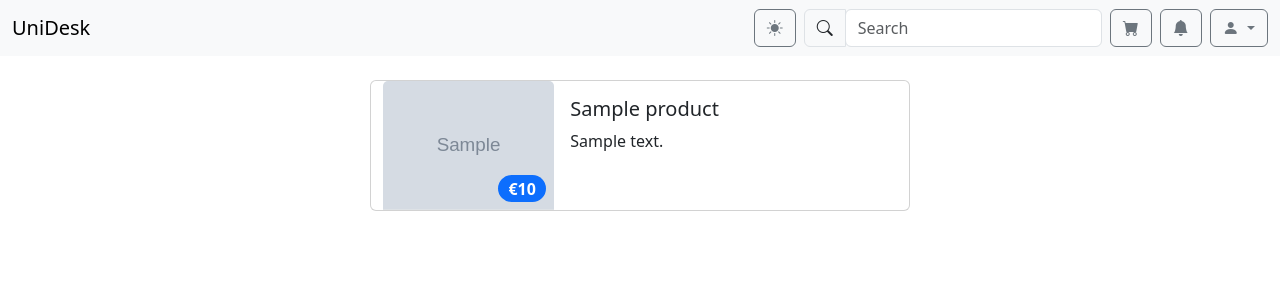
After one commit to mochiSDK/UniDesk, a PHP site: page /search.php in a window 1280 px wide. The commit adds this page. Shown: the top 300 px of the page. Run offline with PHP 8.4, Linux system fonts and the light colour scheme; the visitor is signed in with stand-in values (Sample User, id 1); tables that the repository leaves empty or names only in its code hold one stand-in row (values such as "Sample post"); grey boxes marked "Sample" are stand-in pictures.

Commit message:
Implemented search in navbar

```diff
--- a/db/database_helper.php
+++ b/db/database_helper.php
@@ -334,4 +334,12 @@ class DatabaseHelper {
         return $res1 and $res2;
     }
 
+    public function searchProduct($query) {
+        $statement = $this->db->prepare("SELECT ProductId, Name, Description, Price, Picture FROM PRODUCTS WHERE Name LIKE ?");
+        $search = "%" . $query . "%";
+        $statement->bind_param("s", $search);
+        $statement->execute();
+        return $statement->get_result()->fetch_all(MYSQLI_ASSOC);
+    }
+
 }
--- /dev/null
+++ b/search.php
@@ -0,0 +1,7 @@
+<?php
+require_once("bootstrap.php");
+
+$templateParams["products"] = $db_helper->searchProduct($_GET["search"] ?? "");
+
+require("templates/search_list.php");
+?>
--- a/templates/navbar.php
+++ b/templates/navbar.php
@@ -24,7 +24,9 @@
                 <li class="nav-item me-2">
                     <div class="input-group">
                         <div class="input-group-text" id="btnGroupAddon2"><i class="bi bi-search"></i></div>
-                        <input type="text" class="form-control" placeholder="Search" aria-label="Search">
+                        <form method="get" action="search.php">
+                            <input name="search" type="text" class="form-control" placeholder="Search" aria-label="Search">
+                        </form>
                     </div>
                 </li>
                 <li class="nav-item me-2">
--- /dev/null
+++ b/templates/search_list.php
@@ -0,0 +1,38 @@
+<!DOCTYPE html>
+<html>
+
+<head>
+    <meta charset="utf-8">
+    <title>Search - UniDesk</title>
+    <meta name="viewport" content="width=device-width, initial-scale=1">
+    <link href="https://cdn.jsdelivr.net/npm/bootstrap@5.3.7/dist/css/bootstrap.min.css" rel="stylesheet" integrity="sha384-LN+7fdVzj6u52u30Kp6M/trliBMCMKTyK833zpbD+pXdCLuTusPj697FH4R/5mcr" crossorigin="anonymous">
+</head>
+
+<body>
+    <?php require_once "navbar_controller.php"; ?>
+    <div class="container mt-4">
+        <?php foreach ($templateParams["products"] as $product): ?>
+            <div class="row d-flex justify-content-center">
+                <a href="product_page.php?ProductId=<?php echo $product["ProductId"]; ?>" class="card mb-3 w-100 text-decoration-none" style="max-width: 540px;">
+                    <div class="row g-0">
+                        <div class="col-md-4">
+                            <div class="position-relative">
+                                <img src="<?php echo $product["Picture"] ?>" class="card-img-top border-bottom" style="max-height: 200px; object-fit: contain;" alt="...">
+                                <span class="badge rounded-pill text-bg-primary position-absolute bottom-0 end-0 me-2 mb-2 fs-6">€<?php echo $product["Price"]; ?></span>
+                            </div>
+                        </div>
+                        <div class="col-md-8">
+                            <div class="card-body">
+                                <h5 class="card-title"><?php echo $product["Name"]; ?></h5>
+                                <p class="card-text"><?php echo $product["Description"]; ?></p>
+                            </div>
+                        </div>
+                    </div>
+                </a>
+            </div>
+        <?php endforeach; ?>
+    </div>
+    <script src="https://cdn.jsdelivr.net/npm/bootstrap@5.3.7/dist/js/bootstrap.bundle.min.js" integrity="sha384-ndDqU0Gzau9qJ1lfW4pNLlhNTkCfHzAVBReH9diLvGRem5+R9g2FzA8ZGN954O5Q" crossorigin="anonymous"></script>
+</body>
+
+</html>
```
